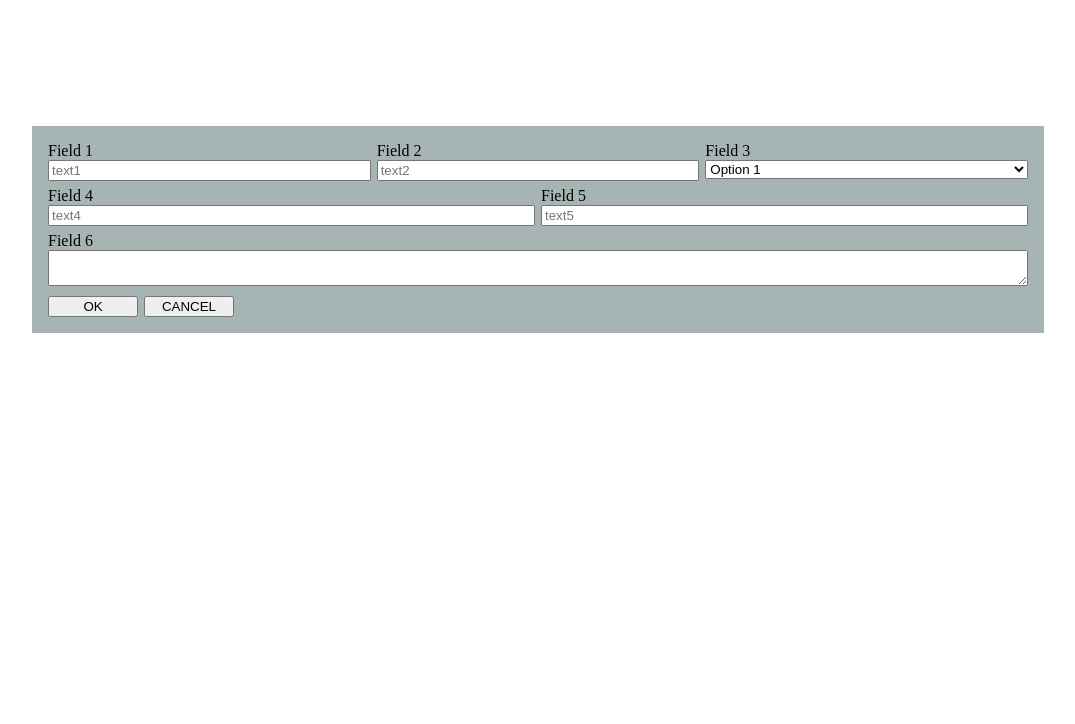
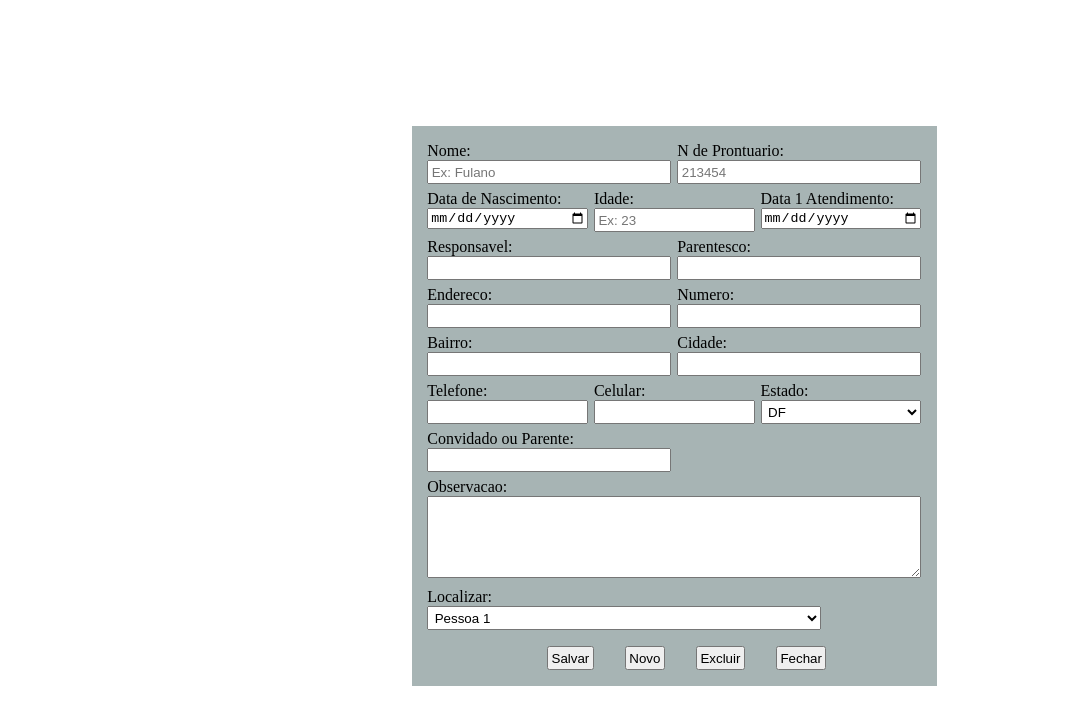
Before and after one commit to gabriel-roque/atividades-web-1, a plain HTML site: page index.html in a window 1280 px wide. Shown: the whole page, without its empty margins (102-1177 px from the left). Drawn offline with Linux system fonts and the light colour scheme.

Commit message:
[ADD] Finalizado

```diff
--- a/assets/styles.css
+++ b/assets/styles.css
@@ -35,21 +35,62 @@
 }
 
 #form-group-1 .form-control {
+    width: 50%;
+}
+
+#form-group-2 .form-control {
     width: 33.333%;
 }
 
-#form-group-2 .form-control {
+#form-group-3 .form-control {
     width: 50%;
 }
 
-#form-group-3 .form-control {
+
+#form-group-4 .form-control {
+    width: 50%;
+}
+
+#form-group-5 .form-control {
+    width: 50%;
+}
+
+#form-group-6 .form-control {
+    width: 33.333%;
+}
+
+#form-group-7 .form-control {
+    width: 50%;
+}
+
+#form-group-8 .form-control {
     width: 100%;
 }
 
-#form-group-4 .form-control {
-    width: 6em;
+#form-group-9 .form-control {
+    width: 80%;
+}
+
+.p-m-3{
+    width: 150px;
+    float: right;
+}
+
+.mt-5{
+    margin-top: 2%;
+}
+
+.ml-5{
+    margin-left: 5%;
+}
+
+.ft{
+    padding: 2.5px;
 }
 
 .bg{
     background: #a7b4b4;
+    max-width: 500px;
+    min-width: 500px;
+    margin-left: 40%;
 }
--- a/index.html
+++ b/index.html
@@ -3,9 +3,7 @@
 <head>
     <meta charset="UTF-8">
     <title>Form Web I</title>
-
     <link rel="stylesheet" href="assets/styles.css">
-
 </head>
 <body>
 
@@ -14,54 +12,117 @@
         <form>
             <div class="form-group" id="form-group-1">
                 <div class="form-control">
-                    <label for="field1">Field 1</label>
-                    <input name="field1" id="field1" placeholder="text1">
+                    <label for="nome">Nome:</label>
+                    <input class="ft" name="nome" id="nome" placeholder="Ex: Fulano">
                 </div>
                 <div class="form-control">
-                    <label for="field2">Field 2</label>
-                    <input name="field2" id="field2" placeholder="text2">
-                </div>
-                <div class="form-control">
-                    <label for="field3">Field 3</label>
-                    <select name="field3" id="field3">
-                        <option value="1">Option 1</option>
-                        <option value="2">Option 2</option>
-                    </select>
+                    <label for="prontuario">N de Prontuario:</label>
+                    <input class="ft" type="number" name="prontuario" id="prontuario" placeholder="213454">
                 </div>
             </div>
             <div class="form-group" id="form-group-2">
                 <div class="form-control">
-                    <label for="field4">Field 4</label>
-                    <input name="field4" id="field4" placeholder="text4">
+                    <label for="nascimento">Data de Nascimento:</label>
+                    <input type="date" name="nascimento" id="nascimento">
                 </div>
                 <div class="form-control">
-                    <label for="field5">Field 5</label>
-                    <input name="field5" id="field5" placeholder="text5">
+                    <label for="idade">Idade:</label>
+                    <input class="ft" name="idade" id="idade" placeholder="Ex: 23">
+                </div>
+                <div class="form-control">
+                    <label for="dateAt1">Data 1 Atendimento:</label>
+                    <input type="date" name="dateAt1" id="dateAt1">
                 </div>
             </div>
             <div class="form-group" id="form-group-3">
                 <div class="form-control">
-                    <label for="field6">Field 6</label>
-                    <textarea name="field6" id="field6"></textarea>
+                    <label for="resp">Responsavel:</label>
+                    <input class="ft" name="resp" id="resp">
+                </div>
+                <div class="form-control">
+                    <label for="parent">Parentesco:</label>
+                    <input class="ft" name="parent" id="parent">
                 </div>
             </div>
             <div class="form-group" id="form-group-4">
                 <div class="form-control">
-                    <input type="submit" value="OK" />
+                    <label for="endereco">Endereco:</label>
+                    <input class="ft" name="endereco" id="endereco">
+                </div>
+                <div class="form-control p-m-3">
+                    <label for="numeroEnd">Numero:</label>
+                    <input class="ft " name="numeroEnd" id="numeroEnd">
+                </div>
+            </div>
+            <div class="form-group" id="form-group-5">
+                <div class="form-control">
+                    <label for="bairro">Bairro:</label>
+                    <input class="ft" name="bairro" id="bairro">
                 </div>
                 <div class="form-control">
-                    <input type="button" value="CANCEL" />
+                    <label for="cidade">Cidade:</label>
+                    <input class="ft" name="cidade" id="cidade">
+                </div>
+            </div>
+            <div class="form-group" id="form-group-6">
+                <div class="form-control">
+                    <label for="tel">Telefone:</label>
+                    <input class="ft" name="tel" id="tel">
+                </div>
+                <div class="form-control">
+                    <label for="celular">Celular:</label>
+                    <input class="ft" name="celular" id="celular">
+                </div>
+                <div class="form-control">
+                    <label for="estado">Estado:</label>
+                    <select id="estado" name="estado" class="ft">
+                        <option>DF</option>
+                        <option>GO</option>
+                        <option>MG</option>
+                        <!--SEGUE TODOS OS ESTADOS DO BRASIL-->
+                    </select>
+                </div>
+            </div>
+            <div class="form-group" id="form-group-7">
+                <div class="form-control">
+                    <label for="covParet">Convidado ou Parente:</label>
+                    <input class="ft" name="covParet" id="covParet">
+                </div>
+            </div>
+            <div class="form-group" id="form-group-8">
+                <div class="form-control">
+                    <label for="obs">Observacao:</label>
+                    <textarea class="ft" name="obs" id="obs" rows="5"></textarea>
+                </div>
+            </div>
+            <div class="form-group" id="form-group-9">
+                <div class="form-control">
+                    <label for="localizar">Localizar:</label>
+                    <select class="ft" name="localizar" id="localizar">
+                        <option value="p1">Pessoa 1</option>
+                        <option value="p2">Pessoa 2</option>
+                        <option value="p3">Pessoa 3</option>
+                    </select>
+
+                </div>
+            </div>
+            <div class="form-group mt-5 center" id="form-group-10">
+                <div class="form-control ml-5">
+                    <button class="ft" type="submit">Salvar</button>
+                </div>
+                <div class="form-control ml-5">
+                    <a href="#"><button class="ft">Novo</button></a>
+                </div>
+                <div class="form-control ml-5">
+                    <button class="ft">Excluir</button>
+                </div>
+                <div class="form-control ml-5">
+                    <button class="ft">Fechar</button>
                 </div>
             </div>
         </form>
-
-
     </div>
-
 </div>
-
-
-
 
 </body>
 </html>
```
Also changed, not shown: 1 other file.
